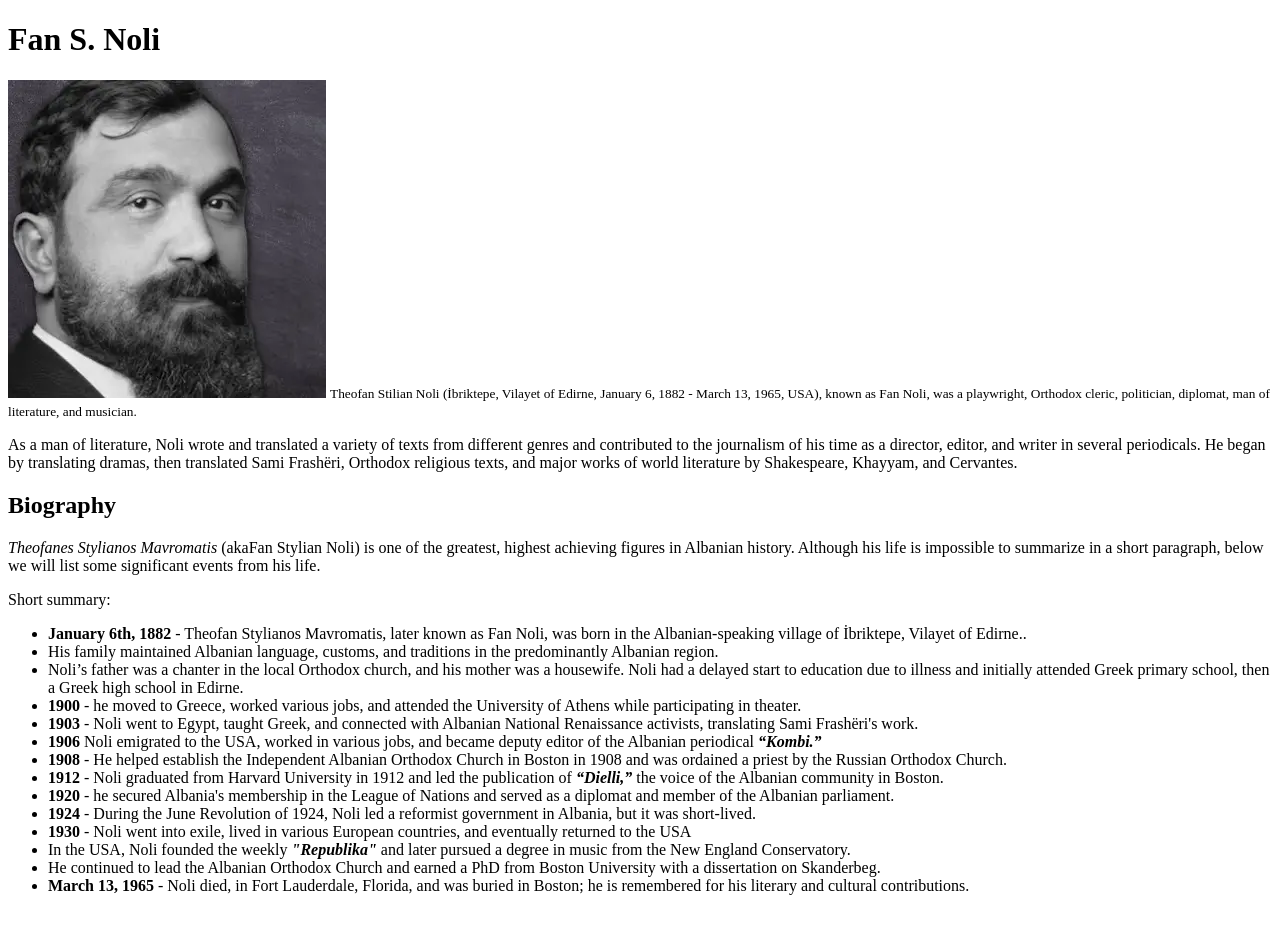
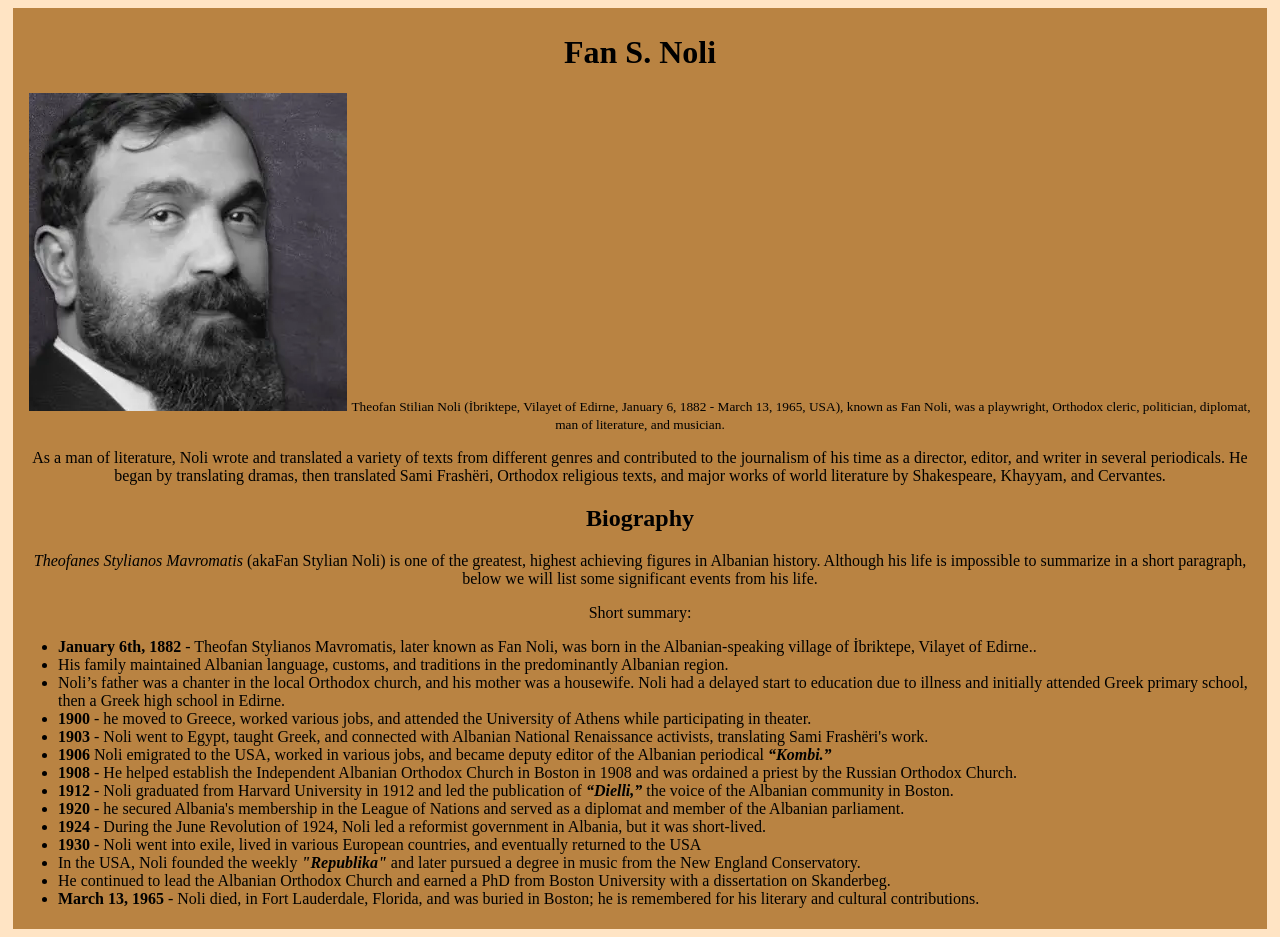
Before and after one commit to R10kdr/R10kdr.github.io, a plain HTML site: page index.html in a window 1280 px wide. Before the commit the page ends 911 px from the top, so only its background shows below. Drawn offline with Linux system fonts and the light colour scheme.

Commit message:
added text alignment

```diff
--- a/index.html
+++ b/index.html
@@ -3,12 +3,16 @@
 <!DOCTYPE html>
 <html lang="en">
     <head>
-
+        <title>
+            Fan S. Noli
+        </title>
+        <link rel="stylesheet" href="styles.css">
     </head>
 
     <body>
-        <div>
-            <main>
+        <main>
+        <div id="main">
+
             <h1>Fan S. Noli</h1>
 
             <img src="FanSNoli.webp" alt="Error Loading Image">
--- a/styles.css
+++ b/styles.css
@@ -2,6 +2,20 @@ body {
     background-color: bisque;
 }
 
+h1 {
+    text-align: center;
+}
+
 #main {
-    background-color:rgb(242, 206, 161)
+    background-color:rgb(185, 131, 66)
 }
+
+div {
+    text-align: center;
+    margin: 5px;
+    padding: 5px;
+}
+
+li {
+    text-align: left;
+}
```
